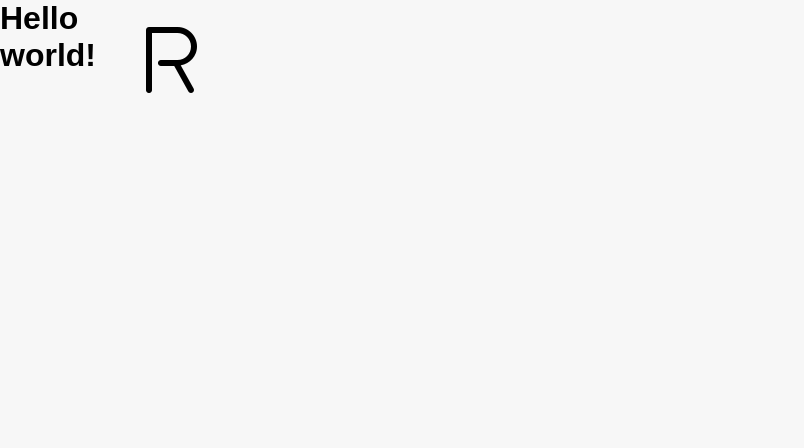
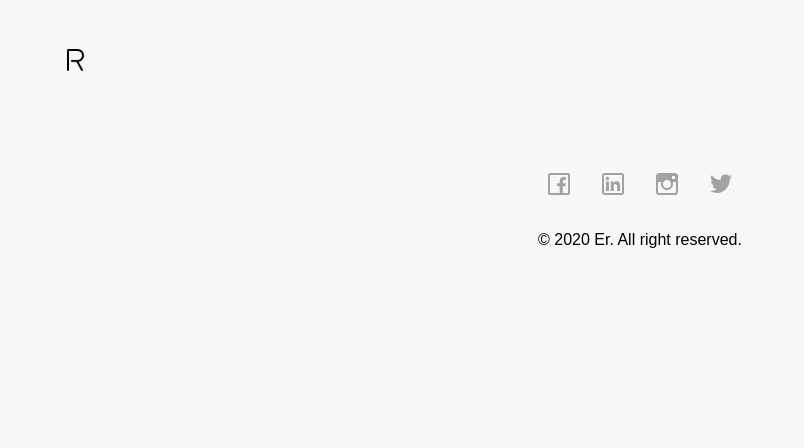
Before and after one commit to rifqirosyidi/blog-gatsbyjs, a Gatsby site: page / in a window 1280 px wide. Shown: the whole page, without its empty margins (0-804 px from the left). Built offline with nearby package versions, Linux system fonts and the light colour scheme; Gatsby itself is replaced by a stand-in of ours; a web font is replaced by a local one.

Commit message:
social link

```diff
--- a/src/components/Container.js
+++ b/src/components/Container.js
@@ -1,12 +1,13 @@
 import React from "react"
 import { ContainerWrapper } from "../elements"
-import { Nav } from "../components"
+import { Nav, Footer } from "../components"
 
 export const Container = ({ children }) => {
     return (
         <ContainerWrapper>
         <Nav />
             {children}
+        <Footer />
         </ContainerWrapper>
     )
 }
--- /dev/null
+++ b/src/components/Footer.js
@@ -0,0 +1,45 @@
+import React from 'react'
+import { useStaticQuery, graphql} from 'gatsby'
+import { FooterWrapper, FooterSocialWrapper, FooterSocialIcons } from "../elements"
+
+export const Footer = () => {
+
+    const data = useStaticQuery(graphql`
+        query {
+            facebook: file(relativePath: {eq: "facebook.svg"}) {
+                publicURL
+            }
+            linkedin: file(relativePath: {eq: "linkedin.svg"}) {
+                publicURL
+            }
+            instagram: file(relativePath: {eq: "instagram.svg"}) {
+                publicURL
+            }
+            twitter: file(relativePath: {eq: "twitter.svg"}) {
+                publicURL
+            }
+        }
+    `)
+
+    return (
+        <FooterWrapper>
+            <FooterSocialWrapper>
+                <FooterSocialIcons>
+                    <a href="https://facebook.com" target="_blank" rel="noopener noreferer">
+                        <img src={data.facebook.publicURL} alt="facebook"/>
+                    </a>
+                    <a href="https://linkedin.com" target="_blank" rel="noopener noreferer">
+                        <img src={data.linkedin.publicURL} alt="linkedin"/>
+                    </a>
+                    <a href="https://instagram.com" target="_blank" rel="noopener noreferer">
+                        <img src={data.instagram.publicURL} alt="instagram"/>
+                    </a>
+                    <a href="https://twitter.com" target="_blank" rel="noopener noreferer">
+                        <img src={data.twitter.publicURL} alt="twitter"/>
+                    </a>
+                </FooterSocialIcons>
+                <p>© 2020 Er. All right reserved.</p>
+            </FooterSocialWrapper>
+        </FooterWrapper>
+    )
+}
--- a/src/components/Nav.js
+++ b/src/components/Nav.js
@@ -21,5 +21,3 @@
         </NavWrapper>
     )
 }
-
-export default Nav
--- a/src/components/index.js
+++ b/src/components/index.js
@@ -1,2 +1,3 @@
 export * from './Container'
 export * from './Nav'
+export * from './Footer'
--- /dev/null
+++ b/src/elements/FooterElement.js
@@ -0,0 +1,41 @@
+import styled from "styled-components";
+
+export const FooterWrapper = styled.footer`
+    grid-column: 2 / span 12;
+    min-height: 11.25rem;
+    padding: 3rem 0;
+    display: flex;
+    justify-content: center;
+    align-items: flex-start;
+
+    @media ${ props => props.theme.breakpoints.tablet } {
+        grid-column: 2 / span 6
+    }
+`
+
+export const FooterSocialWrapper = styled.div`
+    display: flex;
+    flex-wrap: wrap;
+    align-items: center;
+    text-align: center;
+
+    & p {
+        text-align: center;
+        flex: 0 0 100%;
+    }
+`
+
+export const FooterSocialIcons = styled.div`
+    flex: 0 0 100%;
+    margin-bottom: 2rem;
+
+    & img {
+        height: 22px;
+        padding: 0 1rem;
+        transition: filter 0.3 ease;
+    }
+
+    & img:hover, img:focus {
+        filter: brightness(50%)
+    }
+`
--- a/src/elements/NavElement.js
+++ b/src/elements/NavElement.js
@@ -6,6 +6,10 @@
     display: flex;
     align-items: center;
 
+    & img {
+        height: 30px;
+    }
+
     @media ${props => props.theme.breakpoints.tablet} {
         grid-column: 2 / span 6;
     }
--- a/src/elements/index.js
+++ b/src/elements/index.js
@@ -1,2 +1,3 @@
 export * from './ContainerElement'
 export * from './NavElement'
+export * from './FooterElement'
--- a/src/pages/index.js
+++ b/src/pages/index.js
@@ -2,10 +2,8 @@
 import { Container } from "../components"
 
 export default function Home() {
-
   return (
     <Container>
-      <h1>Hello world!</h1>
     </Container>
   )
 }
```
Also changed, not shown: src/images/facebook.svg (added), src/images/instagram.svg (added), src/images/linkedin.svg (added), src/images/twitter.svg (added).
